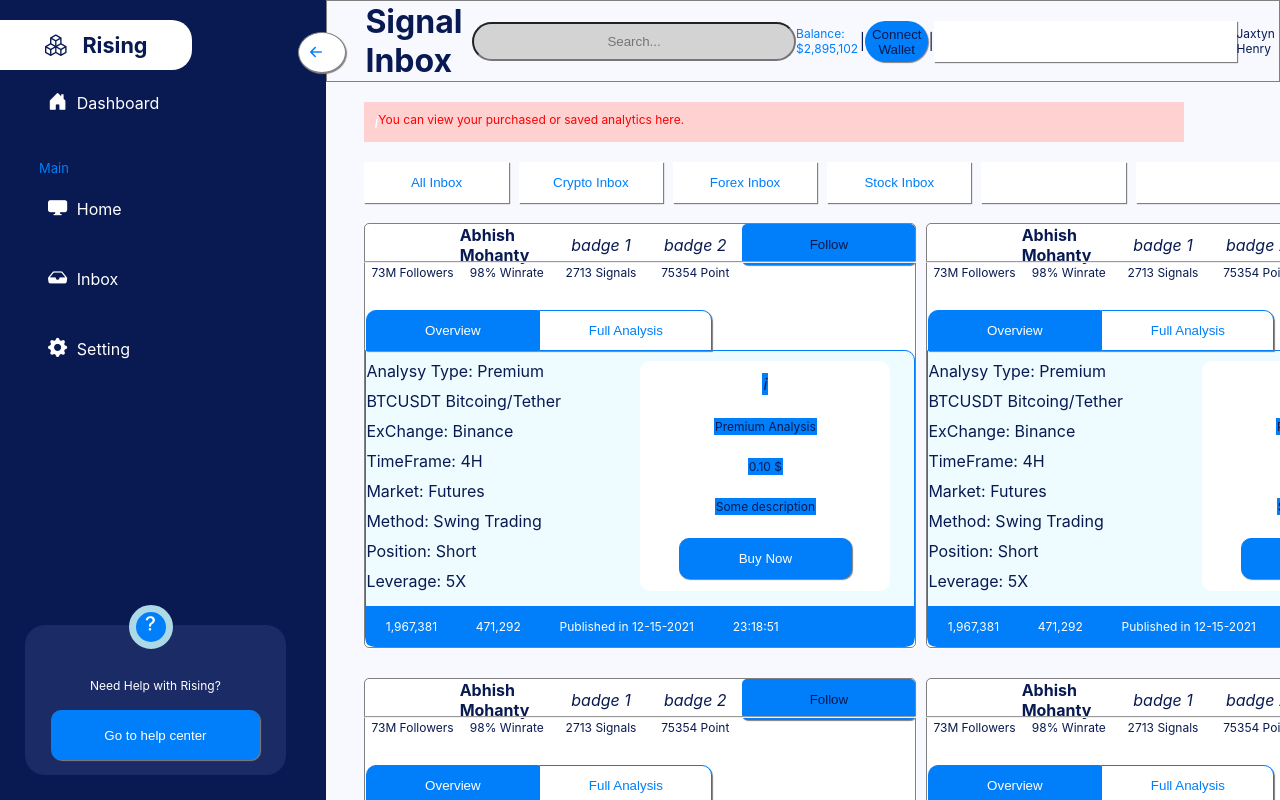
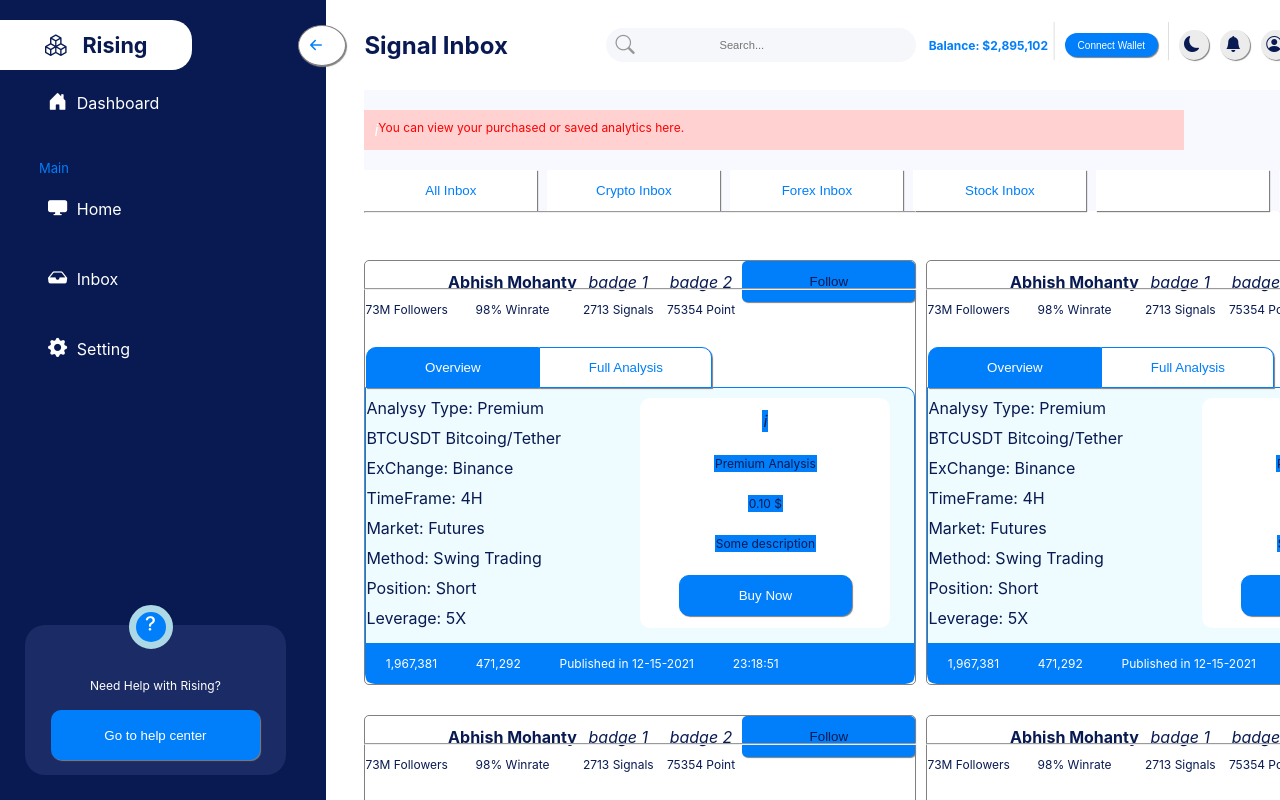
Before and after one commit to Cimorexave/react-test, a React (Create React App) app: page / in a window 1280 px wide. Shown: the top 800 px of the page. Built offline with nearby package versions, Linux system fonts and the light colour scheme.

Commit message:
updated stylings of sidebar; completed stylings of header

```diff
--- a/src/App.css
+++ b/src/App.css
@@ -1,8 +1,17 @@
 @import './styles/sidebar.css';
 .App {
     background-color: #F8F9FF;
+    display: flex;
+}
+.fixed-header {
+    margin-left: calc(326px + 3%);
+    position: fixed;
+    background-color: #F8F9FF;
 }
 .container {
+    margin-top: 30vh;
+    z-index: -1;
+    position: absolute;
     display: grid;
     grid-template-columns: 1fr 1fr;
     gap: 10px;
--- a/src/App.js
+++ b/src/App.js
@@ -9,8 +9,11 @@ function App() {
   return (
     <div className="App">
       <Sidebar />
-      <Header />
-      <Navigation />
+      <div className="fixed-header">
+        <Header />
+        <Navigation />
+        <hr />
+      </div>
       <div className="container">
         <Card />
         <Card />
--- a/src/components/Header.js
+++ b/src/components/Header.js
@@ -5,19 +5,19 @@ const Header = () => {
   return (
     <div className='header'>
         <h1>Signal Inbox</h1>
-        <div>
+        <div className='search-bar-con'>
+          <i className='search-icon bi bi-search'></i>
           <input type='text' placeholder='Search...' className='search-bar' />
-          <i className='serach-icon'></i>
         </div>
         <p className='balance-p'>Balance: $2,895,102</p>
-        |
-        <button className='connect-wallet'>Connect Wallet</button>
-        |
-        <button><i></i></button>
-        <button><i></i></button>
-        <button><i></i></button>
-        <p>Jaxtyn Henry</p>
-        <i></i>
+        <p className="line">|</p>
+        <button className='connect-wallet'><p>Connect Wallet</p></button>
+        <p className="line">|</p>
+        <button className='btn moon-btn'><i className=' btn-i bi bi-moon-fill'></i></button>
+        <button className='btn bell-btn'><i className=' btn-i bi bi-bell-fill'></i></button>
+        <button className='btn person-btn'><i className=' btn-i bi bi-person-circle'></i></button>
+        <p className='jax'>Jaxtyn Henry</p>
+        <i className='i bi bi-chevron-down'></i>
     </div>
   )
 }
--- a/src/styles/header.css
+++ b/src/styles/header.css
@@ -2,37 +2,79 @@
 @import "./sidebar.css";
 
 .header {
-    margin-left: 326px;
-    height: 10vh;
-    border: solid 1px grey;
+    background-color: white;
+    height: 90px;
     display: flex;
     align-items: center;
     color: var(--darkblue-clr);
-    padding-left: 3%;
     justify-content: space-between;
 }
-.header > *{
+.line {
+    font-size: 2em;
+    font-weight: lighter;
+    color: lightgray;
+    transform: translateY(-4px);
+}
+h1 {
+    font-size: 1.5em;
+    width: 10em;
     color: var(--darkblue-clr);
 }
-.search-bar {
+.search-bar-con {
     position: relative;
     display: flex;
+    padding: 5px;
     width: 300px;
+    border-radius: 25px;
+    background-color: #F5F7FB;
+    color: #979797;
+}
+.search-bar {
+    margin-left: 25px;
+    font-size: 0.7em;
+    border-style: none;
     text-align: center;
-    height: max-content;
-    padding: 10px;
-    border-radius: 25px;
-    background-color: lightgrey;
+    background-color: transparent;
 }
 .search-icon {
-    position: absolute;
+    color: #979797;
+    margin-left: 5px;
 }
 .balance-p {
     color: var(--lightblue-clr);
+    width: 10em;
+    font-weight: bold;
+    margin-left: 1em;
 }
 .connect-wallet {
     background-color: var(--lightblue-clr);
     border-radius: 25px;
-    width: max-content;
+    height: fit-content;
+    width: 7em;
     padding: 0.5em;
+    margin: 0 5px;
 }
+.btn {
+    border-radius: 50%;
+    width: 30px;
+    height: 30px;
+    display: grid;
+    place-items: center;
+    background-color: rgb(236, 236, 236);
+    color: black;
+    margin: 0 5px;
+}
+.btn-i {
+    color: var(--darkblue-clr);
+}
+.jax {
+    color: var(--darkblue-clr);
+    font-weight: bold;
+    font-size: 0.9em;
+    margin-left: 20px;
+}
+.i {
+    background-color: transparent;
+    color: var(--darkblue-clr);
+    margin-left: 10px;
+}
--- a/src/styles/navigation.css
+++ b/src/styles/navigation.css
@@ -1,9 +1,6 @@
 @import "./sidebar.css";
 
 /* navigation stylings */
-.navigation {
-    margin-left: calc(326px + 3%);
-}
 .warning {
     background-color: #FFD1D1;
     display: flex;
@@ -33,6 +30,3 @@ button {
     margin-top: 20px;
     gap: 10px;
 }
-hr {
-    margin-top: 20px;
-}
--- a/src/styles/sidebar.css
+++ b/src/styles/sidebar.css
@@ -97,7 +97,7 @@
     border: solid 1px grey;
     position: absolute;
     right: -20px;
-    top: 32px;
+    top: 25px;
 }
 button .bi-arrow-left-short {
     color: var(--lightblue-clr);
```
